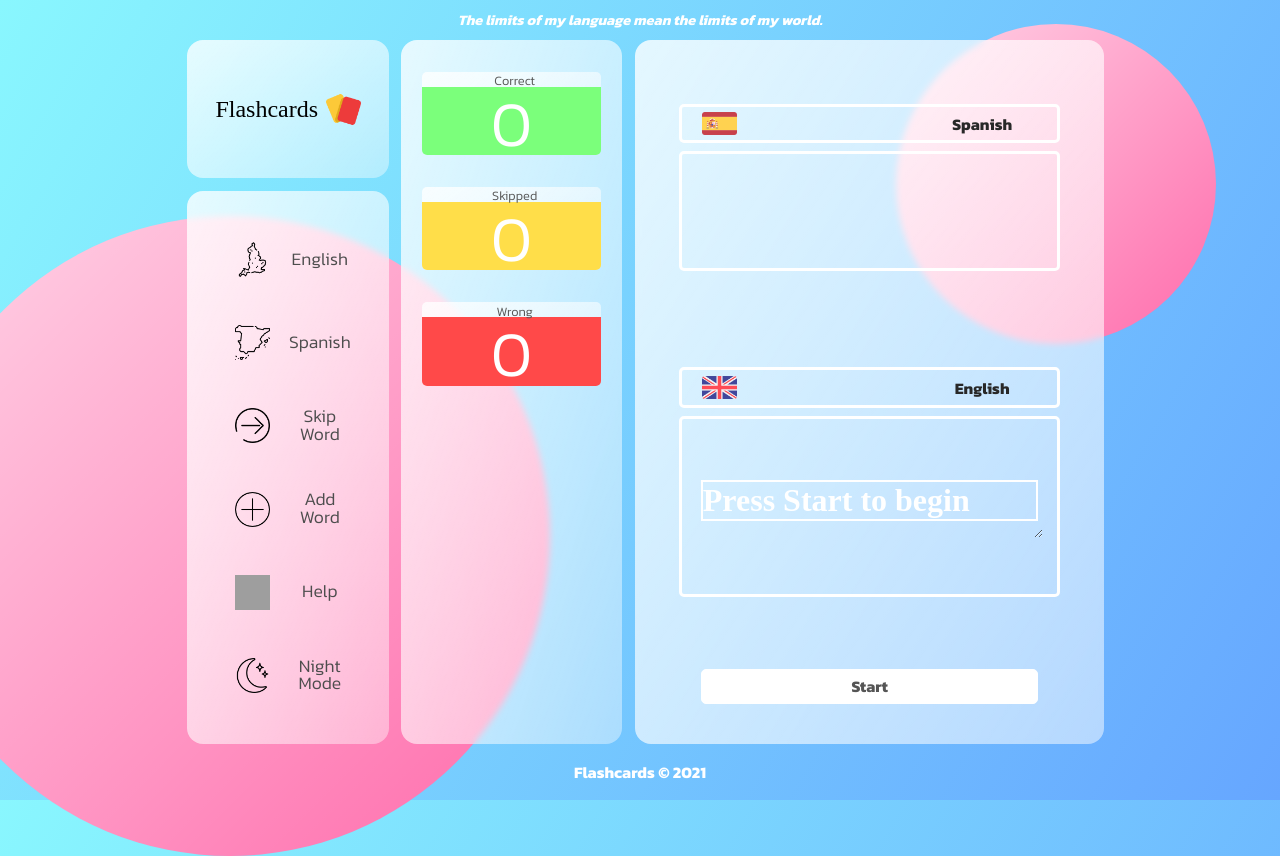
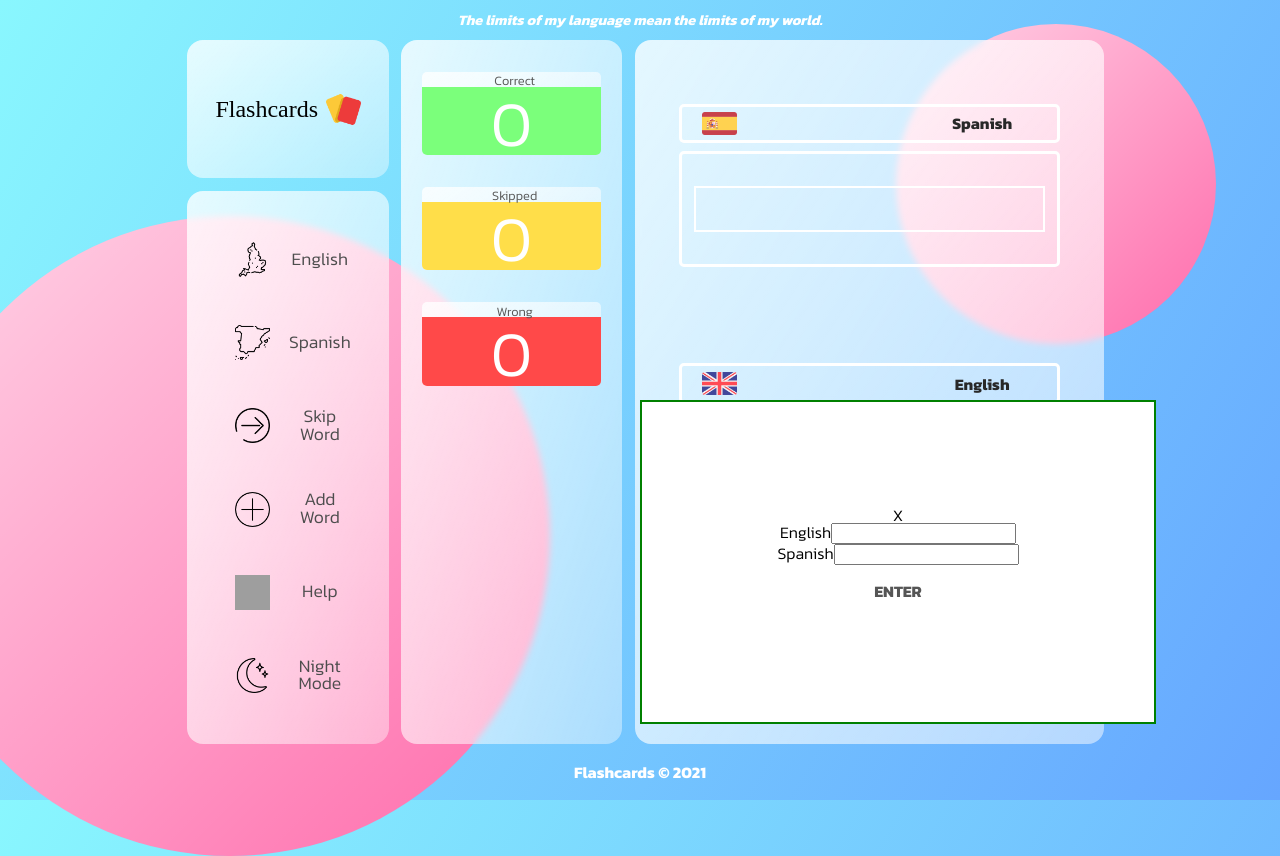
Before and after one commit to slawekwojtaszek/Flashcards, a React (Create React App) app in the folder flashcards_2021/: page / in a window 1280 px wide. Both pictures are taken after a click on the link "Add Word". Built offline with nearby package versions, Linux system fonts and the light colour scheme; grey boxes are pictures that could not be loaded; a web font is replaced by a local one.

Commit message:
Add adding word function and pop up

```diff
--- a/flashcards_2021/src/App.css
+++ b/flashcards_2021/src/App.css
@@ -247,13 +247,18 @@ ul li a {
 /* SCORE PANEL */
 
 .add {
+   position: absolute;
+   top: 50%;
+   left: 50%;
    display: flex;
    flex-direction: column;
    align-items: center;
    justify-content: center;
-   height: 100%;
-   width: 100%;
+   height: 40%;
+   width: 40%;
    border: 2px solid green;
+   z-index: 100;
+   background-color: white;
 }
 
 .add button {
@@ -423,11 +428,11 @@ textarea {
    font-size: 3rem;
    color: rgb(46, 46, 46);
    font-weight: 700;
-   /*
-   border: 2px solid green; */
+
+   border: 2px solid white;
 }
 textarea::placeholder {
-   border: 2px solid white;
+   /* border: 2px solid white; */
    font-size: 2rem;
    color: white;
 }
@@ -735,3 +740,8 @@ footer h1 {
 .test {
    background-color: red;
 }
+
+.elo {
+   width: 600px;
+   width: 600px;
+}
--- a/flashcards_2021/src/App.js
+++ b/flashcards_2021/src/App.js
@@ -8,6 +8,7 @@ import { Footer } from "./components/Footer";
 import { Word } from "./components/Word";
 import { ScoreBoards } from "./components/ScoreBoards";
 import { Cards } from "./components/Cards";
+import testIcon from "./png/001-night-mode.png";
 import { findAllByTestId } from "@testing-library/dom";
 
 function App() {
@@ -186,20 +187,31 @@ function App() {
    const [nightMode, setNightMode] = useState(false);
    const [input, setInput] = useState("");
    const [number, setNumber] = useState(0);
+   //Single Word State
    const [word, setWord] = useState();
    const [word2, setWord2] = useState("");
    const [icon, setIcon] = useState();
    const [quote, setQuote] = useState(0);
 
-   //CSS
-
    // const [klasa, setKlasa] = useState("");
-
+   const [add, setAdd] = useState(false);
    //Points States
    const [correct, setCorrect] = useState(0);
    const [skipped, setSkipped] = useState(0);
    const [wrong, setWrong] = useState(0);
    const [flag, setFlag] = useState(false);
+
+   const addWord = (en, es) => {
+      setAdd((add) => !add);
+      const nmb = Math.floor(Math.random() * 10000);
+      const obj = {
+         en: en,
+         es: es,
+         icon: testIcon,
+         id: nmb,
+      };
+      return words.push(obj);
+   };
 
    //Functions
    const generateNewWord = () => {
@@ -237,6 +249,7 @@ function App() {
       if (nightMode === true) {
       }
    };
+
    const addWordToArray = (input, word) => {
       if (input === word) {
          let copyArray = good;
@@ -244,7 +257,7 @@ function App() {
          setGood((good) => copyArray);
       } else if (input !== word && input !== "") {
          let copyArray = bad;
-         copyArray.push(input);
+         copyArray.push(word);
          setBad((bad) => copyArray);
       } else if (input === "") {
          let copyArray = skip;
@@ -253,18 +266,12 @@ function App() {
       }
    };
 
-   // const addWord = () => {
-   //    console.log("elo");
-   // };
-
    const changeToSpan = () => {
       setWord((word) => words[number].en);
       setWord2((word2) => words[number].es);
       setIcon((icon) => words[number].icon);
       setIsSpanish((isSpanish) => true);
       setIsEnglish((isEnglish) => false);
-
-      // generateNewWord();
    };
    const changeToEng = () => {
       setWord((word) => words[number].es);
@@ -272,12 +279,7 @@ function App() {
       setIcon((icon) => words[number].icon);
       setIsEnglish((isEnglish) => true);
       setIsSpanish((isSpanish) => false);
-      // generateNewWord();
    };
-
-   // const handleThat = () => {
-   //    setFlag((flag) => !flag);
-   // };
 
    const handleMenuClick = (e) => {
       if (e.target.alt === "English" || e.target.text === "English") {
@@ -302,6 +304,9 @@ function App() {
          e.target.alt === "Add Word" ||
          e.target.innerHTML === "Add Word"
       ) {
+         addWord("efef", "abababa");
+         console.log(words);
+         console.log(add);
       }
    };
 
@@ -343,11 +348,10 @@ function App() {
             setWrong((wrong) => wrong + 1);
          }
       }
-      // console.log(currentWord);
-      // console.log(id);
 
       setInput((input) => "");
       quoteNumber();
+      console.log(words);
    };
 
    return (
@@ -362,6 +366,20 @@ function App() {
             {/* <span>X</span> */}
             <h1>Please, write the translation</h1>
          </div>
+
+         <div className={add ? "add" : "popdown"}>
+            <span onClick={addWord}>X</span>
+            <label for='fname'>
+               English
+               <input type='text' />
+            </label>
+
+            <label for='fname'>
+               Spanish
+               <input type='text' />
+            </label>
+            <button>ENTER</button>
+         </div>
          <main>
             <ScoreBoards
                goodWords={good}
@@ -374,6 +392,7 @@ function App() {
                isStarted={isStarted}
                handleChange={handleChange}
             />
+
             {/* <Cards /> */}
             <section className='words glass'>
                <Cards
--- a/flashcards_2021/src/components/Cards.js
+++ b/flashcards_2021/src/components/Cards.js
@@ -49,7 +49,7 @@ export const Cards = ({
                   cols='60'
                   placeholder={
                      isStarted
-                        ? "How to say it in English?"
+                        ? `How to say it in ${isEnglish ? english : spanish}?`
                         : "Press Start to begin"
                   }
                   rows='3'></textarea>
```
